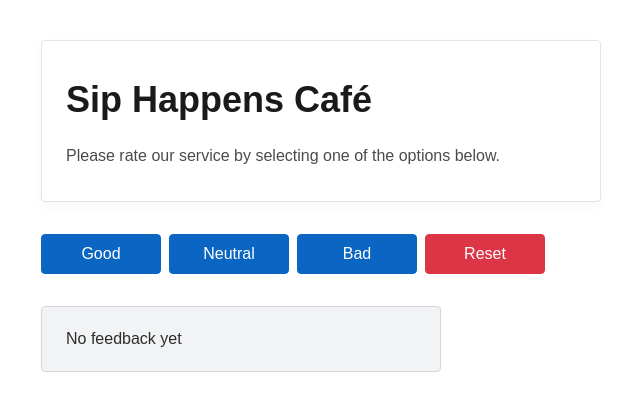
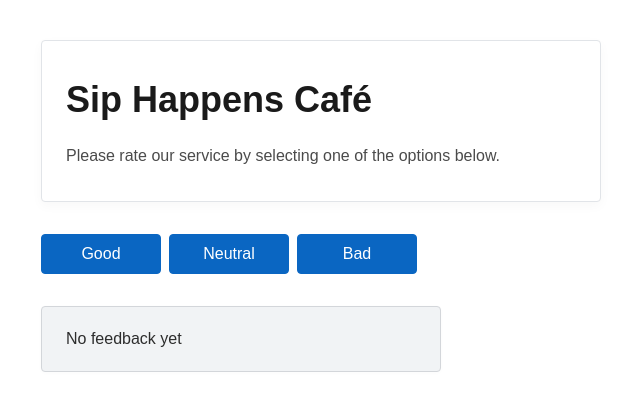
Before and after one commit to MAXPAIN007/02-react-cafe, a React (Vite) app: page / in a window 1280 px wide. Shown: the top 410 px of the page, without its empty margins (319-959 px from the left). Built offline with nearby package versions, Linux system fonts and the light colour scheme.

Commit message:
HW2 - Fixed rendering elem:BtnReset

```diff
--- a/src/components/VoteOptions/VoteOptions.tsx
+++ b/src/components/VoteOptions/VoteOptions.tsx
@@ -23,6 +23,7 @@ export default function VoteOptions({
       <button onClick={() => onVote("bad")} className={css.button}>
         Bad
       </button>
+      {canReset && (
         <button
           onClick={onReset}
           className={`${css.button} ${css.reset}`}
@@ -30,6 +31,7 @@ export default function VoteOptions({
         >
           Reset
         </button>
+      )}
     </div>
   );
 }
```
Lines whose indentation alone changed are shown as unchanged.
